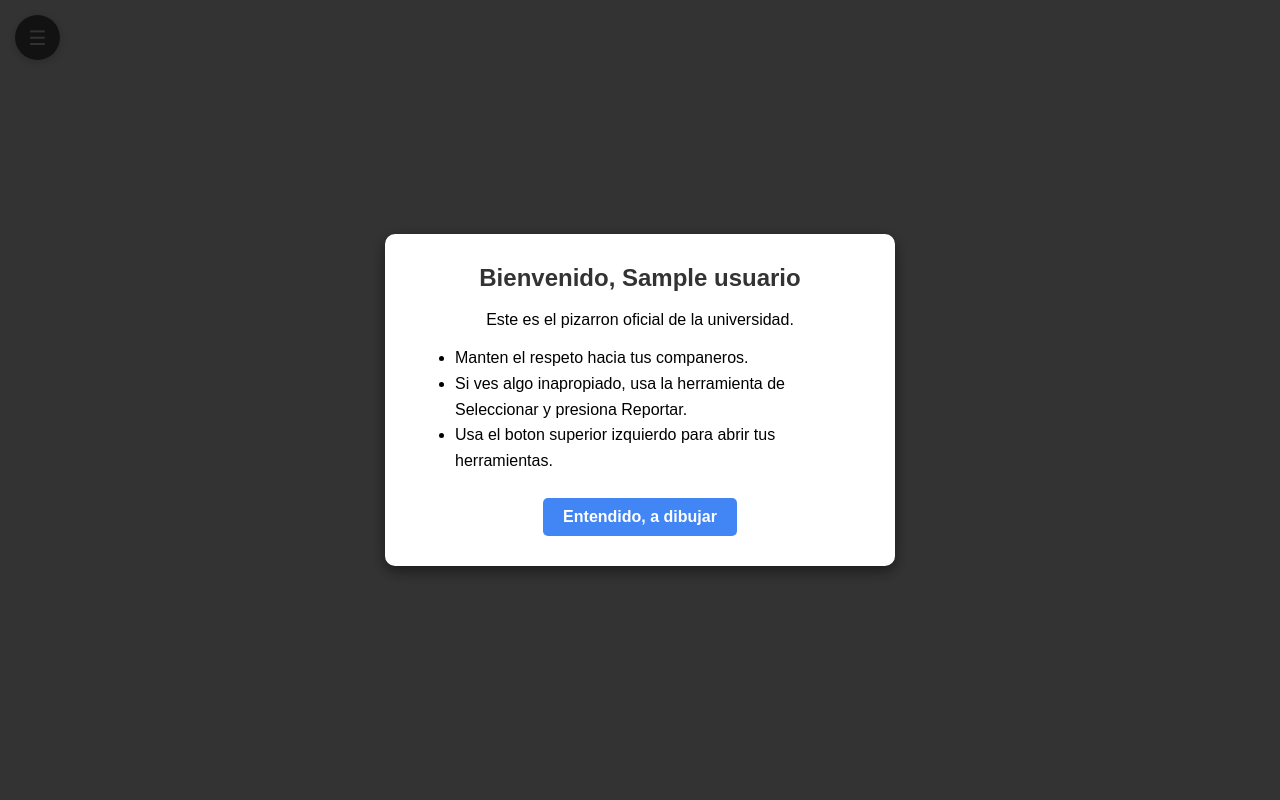
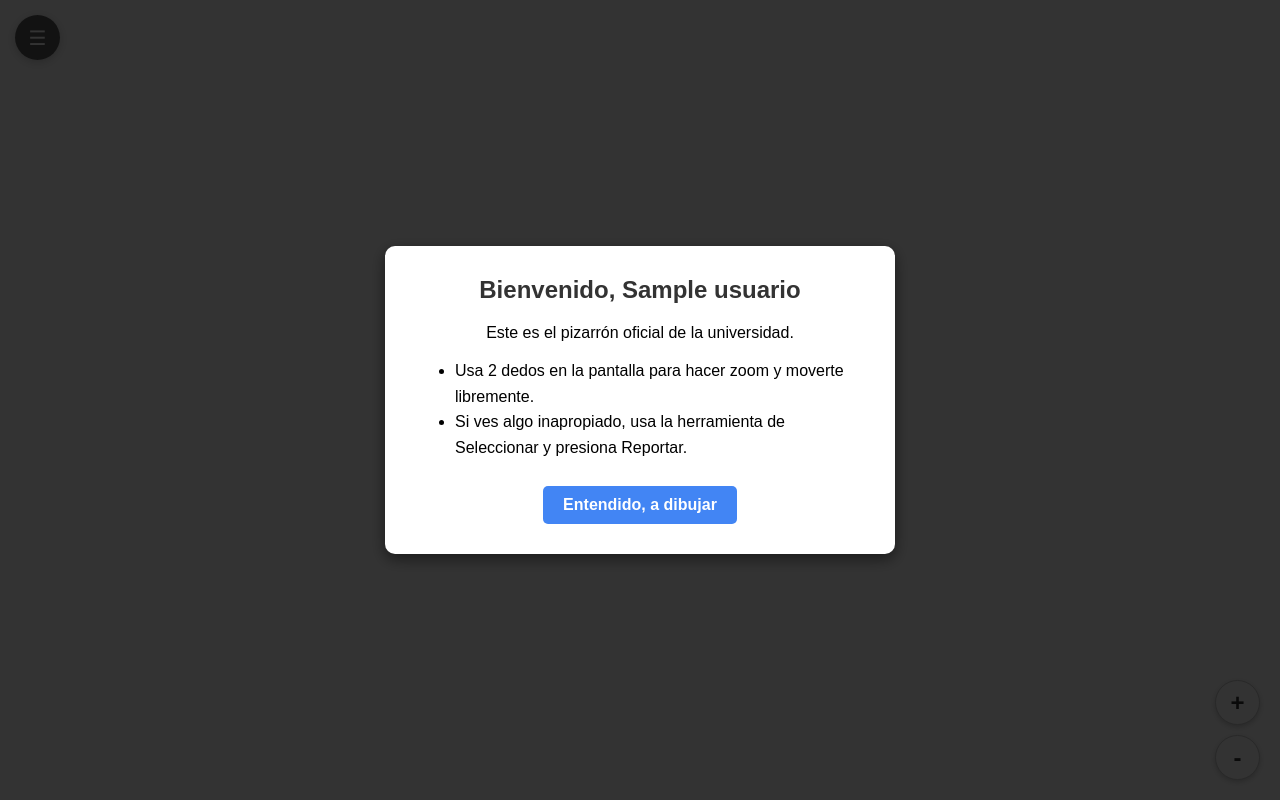
Before and after one commit to DARKANGELOOUS/pizarron-virtual, a Flask app: template templates/index.html in a window 1280 px wide. Run offline with Flask 3, Linux system fonts and the light colour scheme; the template is opened without the code that fills it: most values are stand-ins (such as "Sample title", 1, 10 or a date in 2020); some libraries are stand-ins or nearby versions.

Commit message:
Update: Cambios en el archivo index

```diff
--- a/templates/index.html
+++ b/templates/index.html
@@ -2,8 +2,8 @@
 <html lang="es">
 <head>
     <meta charset="UTF-8">
-    <meta name="viewport" content="width=device-width, initial-scale=1.0">
-    <title>Pizarron Universitario</title>
+    <meta name="viewport" content="width=device-width, initial-scale=1.0, maximum-scale=1.0, user-scalable=no">
+    <title>Pizarrón Universitario</title>
     <link rel="manifest" href="/static/manifest.json">
     <script>
         if ('serviceWorker' in navigator) {
@@ -14,32 +14,19 @@
     <script src="https://cdnjs.cloudflare.com/ajax/libs/fabric.js/5.3.1/fabric.min.js"></script>
 
     <style>
-        body, html { font-family: sans-serif; margin: 0; padding: 0; width: 100%; height: 100%; overflow: hidden; background-color: #ffffff; }
+        /* Desactiva comportamientos tactiles nativos del navegador para no interrumpir el lienzo */
+        body, html { font-family: sans-serif; margin: 0; padding: 0; width: 100%; height: 100%; overflow: hidden; background-color: #ffffff; touch-action: none; }
         .canvas-container { margin: 0; padding: 0; }
 
         #menuToggle {
-            position: absolute;
-            top: 15px;
-            left: 15px;
-            z-index: 100;
-            background: rgba(51, 51, 51, 0.8);
-            color: white;
-            border: none;
-            width: 45px;
-            height: 45px;
-            font-size: 20px;
-            cursor: pointer;
-            border-radius: 50%;
-            box-shadow: 0 2px 8px rgba(0,0,0,0.2);
-            display: flex;
-            justify-content: center;
-            align-items: center;
+            position: absolute; top: 15px; left: 15px; z-index: 100;
+            background: rgba(51, 51, 51, 0.8); color: white; border: none;
+            width: 45px; height: 45px; font-size: 20px; cursor: pointer;
+            border-radius: 50%; box-shadow: 0 2px 8px rgba(0,0,0,0.2);
+            display: flex; justify-content: center; align-items: center;
             transition: background 0.2s, transform 0.2s;
         }
-        #menuToggle:hover {
-            background: rgba(51, 51, 51, 1);
-            transform: scale(1.05);
-        }
+        #menuToggle:hover { background: rgba(51, 51, 51, 1); transform: scale(1.05); }
 
         #sidebar {
             position: absolute; top: 0; left: -300px; width: 280px; height: 100%;
@@ -56,35 +43,37 @@
             border: 1px solid #ccc; box-sizing: border-box; cursor: pointer;
         }
 
+        /* Botones Especiales */
+        #undoBtn { background-color: #607d8b; color: white; border: none; font-weight: bold; }
+        #reportBtn { background-color: #ff9800; color: white; border: none; font-weight: bold; display: none; margin-top: 8px; }
+        #adminPanel { background-color: #ffe6e6; border-left: 5px solid red;}
+        .admin-btn { background-color: #d32f2f; color: white; border: none; font-weight: bold; margin-top: 5px;}
+
+        /* Controles de Zoom Flotantes */
+        #floatingZoomControls {
+            position: absolute; bottom: 20px; right: 20px; z-index: 100;
+            display: flex; flex-direction: column; gap: 10px;
+        }
+        .zoom-btn {
+            width: 45px; height: 45px; border-radius: 50%; background: white;
+            border: 1px solid #ccc; font-size: 24px; font-weight: bold; color: #333;
+            cursor: pointer; box-shadow: 0 2px 5px rgba(0,0,0,0.2);
+            display: flex; justify-content: center; align-items: center;
+        }
+        .zoom-btn:active { background: #f0f0f0; }
+
+        .color-palette { display: flex; flex-wrap: wrap; gap: 8px; margin-bottom: 10px; }
+        .palette-circle {
+            width: 32px; height: 32px; border-radius: 50%; cursor: pointer;
+            border: 2px solid white; box-shadow: 0 1px 4px rgba(0,0,0,0.3); transition: transform 0.1s;
+        }
+        .palette-circle:hover { transform: scale(1.1); }
+
         #welcomeModal { position: fixed; top: 0; left: 0; width: 100%; height: 100%; background: rgba(0,0,0,0.8); z-index: 200; display: flex; justify-content: center; align-items: center; }
         .modal-content { background: white; padding: 30px; border-radius: 10px; max-width: 450px; text-align: center; box-shadow: 0 5px 15px rgba(0,0,0,0.5); }
         .modal-content h2 { margin-top: 0; color: #333; }
         .modal-content ul { text-align: left; margin-bottom: 25px; line-height: 1.6; }
         .btn-primary { background: #4285F4; color: white; border: none; font-weight: bold; font-size: 16px; padding: 10px 20px; cursor: pointer; border-radius: 5px;}
-
-        #reportBtn { background-color: #ff9800; color: white; border: none; font-weight: bold; display: none; margin-top: 8px; }
-        #adminPanel { background-color: #ffe6e6; border-left: 5px solid red;}
-        .admin-btn { background-color: #d32f2f; color: white; border: none; font-weight: bold; margin-top: 5px;}
-
-        /* Estilos para la paleta de colores sencillos */
-        .color-palette {
-            display: flex;
-            flex-wrap: wrap;
-            gap: 8px;
-            margin-bottom: 10px;
-        }
-        .palette-circle {
-            width: 32px;
-            height: 32px;
-            border-radius: 50%;
-            cursor: pointer;
-            border: 2px solid white;
-            box-shadow: 0 1px 4px rgba(0,0,0,0.3);
-            transition: transform 0.1s;
-        }
-        .palette-circle:hover {
-            transform: scale(1.1);
-        }
     </style>
 </head>
 <body data-is-admin="{{ 'true' if is_admin else 'false' }}">
@@ -92,11 +81,10 @@
     <div id="welcomeModal">
         <div class="modal-content">
             <h2>Bienvenido, {{ usuario }}</h2>
-            <p>Este es el pizarron oficial de la universidad.</p>
+            <p>Este es el pizarrón oficial de la universidad.</p>
             <ul>
-                <li>Manten el respeto hacia tus companeros.</li>
+                <li>Usa 2 dedos en la pantalla para hacer zoom y moverte libremente.</li>
                 <li>Si ves algo inapropiado, usa la herramienta de Seleccionar y presiona Reportar.</li>
-                <li>Usa el boton superior izquierdo para abrir tus herramientas.</li>
             </ul>
             <button class="btn-primary" onclick="cerrarModal()">Entendido, a dibujar</button>
         </div>
@@ -110,20 +98,25 @@
         </div>
 
         <div class="tool-group">
-            <label>Modo de interaccion:</label>
+            <label>Modo de interacción:</label>
             <select id="modeSelect">
                 <option value="draw">Dibujar</option>
                 <option value="select">Seleccionar</option>
                 <option value="pan">Navegar (Mover lienzo)</option>
             </select>
-            <button id="reportBtn">Reportar Dibujo Seleccionado</button>
+            <button id="reportBtn">Reportar Dibujo</button>
+        </div>
+
+        <div class="tool-group">
+            <label>Acciones:</label>
+            <button id="undoBtn">↶ Deshacer mi último trazo</button>
         </div>
 
         <div class="tool-group">
             <label>Estilo de trazo:</label>
             <select id="brushType">
                 <option value="pencil">Pincel Normal</option>
-                <option value="marker">Plumon</option>
+                <option value="marker">Plumón</option>
                 <option value="spray">Graffiti (Spray)</option>
                 <option value="eraser">Goma de borrar</option>
             </select>
@@ -138,16 +131,13 @@
                 <div class="palette-circle" style="background-color: #388e3c;" data-color="#388e3c"></div>
                 <div class="palette-circle" style="background-color: #fbc02d;" data-color="#fbc02d"></div>
                 <div class="palette-circle" style="background-color: #7b1fa2;" data-color="#7b1fa2"></div>
+                <div class="palette-circle" style="background-color: #ffffff;" data-color="#ffffff"></div>
             </div>
             <label>Color personalizado (Hex):</label>
             <input type="color" id="colorPicker" value="#000000">
 
             <label style="margin-top: 10px;">Opacidad:</label>
             <input type="range" id="opacitySlider" min="0.05" max="1" step="0.05" value="1">
-        </div>
-
-        <div class="tool-group">
-            <button id="clearBtn">Limpiar mi pantalla (Local)</button>
         </div>
 
         {% if is_admin %}
@@ -157,6 +147,11 @@
             <button class="admin-btn" id="adminClearBtn">Borrar TODO (Global)</button>
         </div>
         {% endif %}
+    </div>
+
+    <div id="floatingZoomControls">
+        <button class="zoom-btn" id="zoomInBtn">+</button>
+        <button class="zoom-btn" id="zoomOutBtn">-</button>
     </div>
 
     <canvas id="pizarron"></canvas>
@@ -188,7 +183,6 @@
             canvas.renderAll();
         });
 
-        // Configuración de Pinceles
         const brushes = {
             pencil: new fabric.PencilBrush(canvas),
             marker: new fabric.PencilBrush(canvas),
@@ -204,6 +198,7 @@
 
         let baseColorHex = '#000000';
         let currentOpacity = 1;
+        let misTrazos = []; // Memoria para el boton Deshacer
 
         function updateBrushColor() {
             const currentBrush = document.getElementById('brushType').value;
@@ -218,7 +213,6 @@
         canvas.freeDrawingBrush = brushes.pencil;
         updateBrushColor();
 
-        // Controladores de la paleta de colores rapidos
         document.querySelectorAll('.palette-circle').forEach(circle => {
             circle.addEventListener('click', function() {
                 baseColorHex = this.getAttribute('data-color');
@@ -228,13 +222,10 @@
         });
 
         document.getElementById('colorPicker').addEventListener('change', function(e) {
-            baseColorHex = e.target.value;
-            updateBrushColor();
+            baseColorHex = e.target.value; updateBrushColor();
         });
-
         document.getElementById('opacitySlider').addEventListener('input', function(e) {
-            currentOpacity = e.target.value;
-            updateBrushColor();
+            currentOpacity = e.target.value; updateBrushColor();
         });
 
         document.getElementById('brushType').addEventListener('change', function(e) {
@@ -242,7 +233,7 @@
             if (type === 'eraser') {
                 canvas.freeDrawingBrush = brushes.pencil;
                 canvas.freeDrawingBrush.color = '#ffffff';
-                canvas.freeDrawingBrush.width = 25;
+                canvas.freeDrawingBrush.width = 60; // Goma industrial mas grande
             } else {
                 canvas.freeDrawingBrush = brushes[type];
                 updateBrushColor();
@@ -252,64 +243,123 @@
             }
         });
 
-        // Manejo de Modos (Dibujar, Seleccionar, Mover)
         document.getElementById('modeSelect').addEventListener('change', function(e) {
             const mode = e.target.value;
             if (mode === 'draw') {
-                canvas.isDrawingMode = true;
-                canvas.selection = true;
-                canvas.discardActiveObject();
-                canvas.renderAll();
+                canvas.isDrawingMode = true; canvas.selection = true;
+                canvas.discardActiveObject(); canvas.renderAll();
                 document.getElementById('reportBtn').style.display = 'none';
             } else if (mode === 'select') {
-                canvas.isDrawingMode = false;
-                canvas.selection = true;
+                canvas.isDrawingMode = false; canvas.selection = true;
             } else if (mode === 'pan') {
-                canvas.isDrawingMode = false;
-                canvas.selection = false; // Desactiva seleccionar objetos al arrastrar
-                canvas.discardActiveObject();
-                canvas.renderAll();
+                canvas.isDrawingMode = false; canvas.selection = false;
+                canvas.discardActiveObject(); canvas.renderAll();
                 document.getElementById('reportBtn').style.display = 'none';
             }
         });
 
-        // --- MOTOR DE NAVEGACION (PAN Y ZOOM) ---
-        let isDragging = false;
-        let lastPosX, lastPosY;
+        // --- SISTEMA DESHACER (UNDO) ---
+        document.getElementById('undoBtn').addEventListener('click', function() {
+            if (misTrazos.length > 0) {
+                const idDeshacer = misTrazos.pop();
 
-        canvas.on('mouse:down', function(opt) {
-            const mode = document.getElementById('modeSelect').value;
-            const evt = opt.e;
-            if (mode === 'pan') {
-                isDragging = true;
-                lastPosX = evt.clientX || (evt.touches && evt.touches[0] ? evt.touches[0].clientX : 0);
-                lastPosY = evt.clientY || (evt.touches && evt.touches[0] ? evt.touches[0].clientY : 0);
+                // Lo borramos del servidor
+                socket.emit('delete_object', { id: idDeshacer });
+
+                // Lo borramos visualmente al instante
+                canvas.getObjects().forEach(function(obj) {
+                    if (obj.id === idDeshacer) {
+                        canvas.remove(obj);
+                    }
+                });
+                canvas.renderAll();
+            } else {
+                alert("No hay trazos tuyos recientes para deshacer.");
             }
         });
 
-        canvas.on('mouse:move', function(opt) {
-            if (!isDragging) return;
-            const evt = opt.e;
-            const vpt = canvas.viewportTransform.slice();
+        function generateId() { return Math.random().toString(36).substr(2, 9); }
 
-            const clientX = evt.clientX || (evt.touches && evt.touches[0] ? evt.touches[0].clientX : lastPosX);
-            const clientY = evt.clientY || (evt.touches && evt.touches[0] ? evt.touches[0].clientY : lastPosY);
-
-            vpt[4] += clientX - lastPosX;
-            vpt[5] += clientY - lastPosY;
-
-            canvas.setViewportTransform(vpt);
-            canvas.requestRenderAll();
-
-            lastPosX = clientX;
-            lastPosY = clientY;
+        canvas.on('path:created', function(e) {
+            e.path.id = generateId();
+            misTrazos.push(e.path.id); // Guardamos en memoria para deshacer
+            const pathData = e.path.toJSON(['id']);
+            socket.emit('draw_line', pathData);
         });
 
-        canvas.on('mouse:up', function() {
-            isDragging = false;
+        // --- MOTOR MULTITACTIL (2 DEDOS) Y ZOOM ---
+        const upperCanvas = canvas.upperCanvasEl;
+        let isPinching = false;
+        let initialPinchDistance = 0;
+        let lastPinchCenter = { x: 0, y: 0 };
+
+        upperCanvas.addEventListener('touchstart', function(e) {
+            if (e.touches.length === 2) {
+                isPinching = true;
+                canvas.isDrawingMode = false; // Detiene el dibujo de inmediato
+
+                const dx = e.touches[0].clientX - e.touches[1].clientX;
+                const dy = e.touches[0].clientY - e.touches[1].clientY;
+                initialPinchDistance = Math.sqrt(dx * dx + dy * dy);
+
+                lastPinchCenter = {
+                    x: (e.touches[0].clientX + e.touches[1].clientX) / 2,
+                    y: (e.touches[0].clientY + e.touches[1].clientY) / 2
+                };
+                e.preventDefault();
+            }
+        }, { passive: false });
+
+        upperCanvas.addEventListener('touchmove', function(e) {
+            if (isPinching && e.touches.length === 2) {
+                const dx = e.touches[0].clientX - e.touches[1].clientX;
+                const dy = e.touches[0].clientY - e.touches[1].clientY;
+                const currentDistance = Math.sqrt(dx * dx + dy * dy);
+
+                const currentCenter = {
+                    x: (e.touches[0].clientX + e.touches[1].clientX) / 2,
+                    y: (e.touches[0].clientY + e.touches[1].clientY) / 2
+                };
+
+                // Aplicar Zoom
+                let zoom = canvas.getZoom() * (currentDistance / initialPinchDistance);
+                if (zoom > 20) zoom = 20;
+                if (zoom < 0.1) zoom = 0.1;
+                canvas.zoomToPoint({ x: currentCenter.x, y: currentCenter.y }, zoom);
+
+                // Aplicar Paneo (Mover)
+                const vpt = canvas.viewportTransform;
+                vpt[4] += currentCenter.x - lastPinchCenter.x;
+                vpt[5] += currentCenter.y - lastPinchCenter.y;
+                canvas.requestRenderAll();
+
+                initialPinchDistance = currentDistance;
+                lastPinchCenter = currentCenter;
+                e.preventDefault();
+            }
+        }, { passive: false });
+
+        upperCanvas.addEventListener('touchend', function(e) {
+            if (isPinching && e.touches.length < 2) {
+                isPinching = false;
+                // Reactiva el dibujo solo si el usuario estaba en modo dibujar
+                if (document.getElementById('modeSelect').value === 'draw') {
+                    canvas.isDrawingMode = true;
+                }
+            }
         });
 
-        // Control del zoom con la rueda del mouse
+        // Controles de zoom con mouse y botones flotantes
+        function applyZoom(factor) {
+            let zoom = canvas.getZoom() * factor;
+            if (zoom > 20) zoom = 20;
+            if (zoom < 0.1) zoom = 0.1;
+            canvas.zoomToPoint({ x: window.innerWidth / 2, y: window.innerHeight / 2 }, zoom);
+        }
+
+        document.getElementById('zoomInBtn').addEventListener('click', () => applyZoom(1.2));
+        document.getElementById('zoomOutBtn').addEventListener('click', () => applyZoom(0.8));
+
         canvas.on('mouse:wheel', function(opt) {
             const delta = opt.e.deltaY;
             let zoom = canvas.getZoom();
@@ -321,62 +371,70 @@
             opt.e.stopPropagation();
         });
 
-        // --- MEMORIA PERSISTENTE DE SELECCION (SOPORTE PARA BUG) ---
+        // Motor de Navegacion (Paneo con Mouse o 1 dedo en modo pan)
+        let isDragging = false;
+        let lastPosX, lastPosY;
+
+        canvas.on('mouse:down', function(opt) {
+            const evt = opt.e;
+            if (document.getElementById('modeSelect').value === 'pan' && !isPinching) {
+                isDragging = true;
+                lastPosX = evt.clientX || (evt.touches && evt.touches[0] ? evt.touches[0].clientX : 0);
+                lastPosY = evt.clientY || (evt.touches && evt.touches[0] ? evt.touches[0].clientY : 0);
+            }
+        });
+
+        canvas.on('mouse:move', function(opt) {
+            if (!isDragging || isPinching) return;
+            const evt = opt.e;
+            const vpt = canvas.viewportTransform.slice();
+            const clientX = evt.clientX || (evt.touches && evt.touches[0] ? evt.touches[0].clientX : lastPosX);
+            const clientY = evt.clientY || (evt.touches && evt.touches[0] ? evt.touches[0].clientY : lastPosY);
+
+            vpt[4] += clientX - lastPosX;
+            vpt[5] += clientY - lastPosY;
+            canvas.setViewportTransform(vpt);
+            canvas.requestRenderAll();
+
+            lastPosX = clientX;
+            lastPosY = clientY;
+        });
+
+        canvas.on('mouse:up', function() { isDragging = false; });
+
+        // --- SISTEMA DE SELECCION Y REPORTE ---
         let lastActiveObject = null;
 
         canvas.on('selection:created', function(e) {
             lastActiveObject = e.selected[0];
-            if (document.getElementById('modeSelect').value === 'select') {
-                document.getElementById('reportBtn').style.display = 'block';
-            }
+            if (document.getElementById('modeSelect').value === 'select') document.getElementById('reportBtn').style.display = 'block';
         });
 
         canvas.on('selection:updated', function(e) {
             lastActiveObject = e.selected[0];
-            if (document.getElementById('modeSelect').value === 'select') {
-                document.getElementById('reportBtn').style.display = 'block';
-            }
+            if (document.getElementById('modeSelect').value === 'select') document.getElementById('reportBtn').style.display = 'block';
         });
 
-        canvas.on('selection:cleared', function() {
-            // No limpiamos la variable de inmediato para permitir que los botones la lean antes de perder el foco
-            document.getElementById('reportBtn').style.display = 'none';
-        });
-
-        function generateId() { return Math.random().toString(36).substr(2, 9); }
-
-        canvas.on('path:created', function(e) {
-            e.path.id = generateId();
-            const pathData = e.path.toJSON(['id']);
-            socket.emit('draw_line', pathData);
-        });
+        canvas.on('selection:cleared', function() { document.getElementById('reportBtn').style.display = 'none'; });
 
         document.getElementById('reportBtn').addEventListener('click', function() {
             if (lastActiveObject && lastActiveObject.id) {
                 socket.emit('report_object', { id: lastActiveObject.id });
                 alert("Gracias. El administrador ha sido notificado.");
-                canvas.discardActiveObject();
-                canvas.renderAll();
+                canvas.discardActiveObject(); canvas.renderAll();
                 lastActiveObject = null;
-            } else {
-                alert("Primero haz clic en el dibujo que deseas reportar.");
             }
         });
 
-        document.getElementById('clearBtn').addEventListener('click', function() {
-            canvas.clear();
-            canvas.backgroundColor = '#ffffff';
-            canvas.renderAll();
-            lastActiveObject = null;
-        });
-
+        // --- CONTROLES ADMIN ---
         const adminClearBtn = document.getElementById('adminClearBtn');
         const adminDeleteSelectedBtn = document.getElementById('adminDeleteSelectedBtn');
 
         if (adminClearBtn) {
             adminClearBtn.addEventListener('click', function() {
-                const password = prompt("Clave maestra requerida para vaciar la base de datos:");
-                if (password) socket.emit('clear_board', { password: password });
+                if(confirm("¿Estás seguro de que deseas vaciar toda la base de datos?")) {
+                    socket.emit('clear_board', {});
+                }
             });
         }
 
@@ -393,7 +451,7 @@
             });
         }
 
-        // --- Eventos de Red ---
+        // --- SOCKETS ---
         socket.on('draw_line', function(data) {
             fabric.util.enlivenObjects([data], function(objects) {
                 objects.forEach(function(obj) { canvas.add(obj); });
@@ -418,24 +476,18 @@
         });
 
         socket.on('board_cleared', function() {
-            canvas.clear();
-            canvas.backgroundColor = '#ffffff';
-            canvas.renderAll();
-            lastActiveObject = null;
+            canvas.clear(); canvas.backgroundColor = '#ffffff'; canvas.renderAll();
+            lastActiveObject = null; misTrazos = [];
         });
 
         socket.on('admin_error', function(data) { alert(data.message); });
 
         const isAdmin = document.body.dataset.isAdmin === 'true';
-
         if (isAdmin) {
             socket.on('notify_admin_report', function(data) {
-                alert("ALERTA ADMIN: Un usuario acaba de reportar un dibujo. Revisa el lienzo.");
+                alert("ALERTA ADMIN: Un usuario acaba de reportar un dibujo.");
                 canvas.getObjects().forEach(function(obj) {
-                    if (obj.id === data.id) {
-                        obj.set('opacity', 0.5);
-                        canvas.renderAll();
-                    }
+                    if (obj.id === data.id) { obj.set('opacity', 0.5); canvas.renderAll(); }
                 });
             });
         }
```
